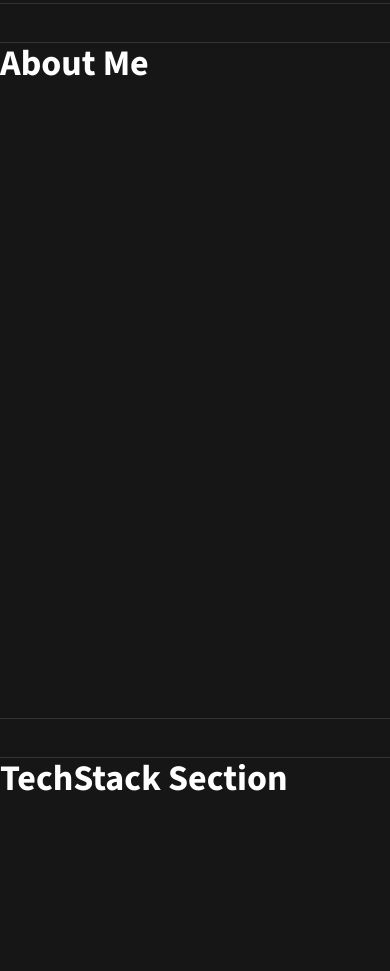
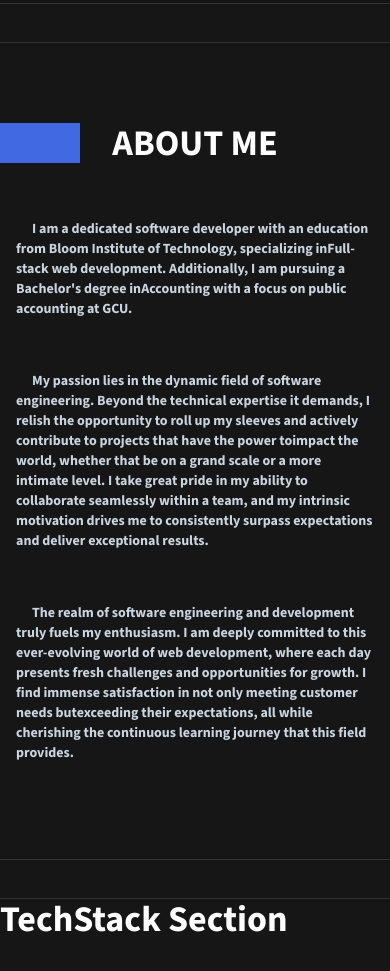
Before and after one commit to JL1172/portfolio-3, a React (Vite) app: page / in a window 390 px wide. Shown: the part 1340-2311 px from the top of the page. Built offline with nearby package versions, Linux system fonts and the light colour scheme.

Commit message:
almost done about me section at least on mobile need to head to doing for desktop

```diff
--- a/src/pages/About.tsx
+++ b/src/pages/About.tsx
@@ -1,11 +1,67 @@
-import { useContext } from "react";
+import { ReactElement, useContext, useEffect } from "react";
 import { GlobalContext } from "../contexts/GlobalContext";
-
+import { aboutMeData } from "../resources/about-me-data";
+import "../styles/about.css";
 export default function AboutSection() {
-    const ctx = useContext(GlobalContext);
-    return (
-        <div className={`text-white text-4xl flex bg-custom-main outline-2 outline-custom-main m-h-80dvh w-full mt-10 ${ctx?.isDim ? "brightness-25":"brightness-100"}`}>
-            About Me
-        </div>
-    )
+  const ctx = useContext(GlobalContext);
+  useEffect(() => {
+    const observerOne = new IntersectionObserver((entries) => {
+      entries.forEach((entry) => {
+        if (entry.isIntersecting) {
+          entry.target.classList.add("intersection-visible");
+        } else {
+        //   entry.target.classList.remove("intersection-visible");
+        }
+      });
+    });
+    const observerTwo = new IntersectionObserver((entries) => {
+      entries.forEach((entry) => {
+        if (entry.isIntersecting) {
+          entry.target.classList.add("intersection-visible-two");
+        } else {
+        //   entry.target.classList.remove("intersection-visible-two");
+        }
+      });
+    });
+    const observerThree = new IntersectionObserver((entries) => {
+      entries.forEach((entry) => {
+        if (entry.isIntersecting) {
+          entry.target.classList.add("intersection-visible-three");
+        } else {
+        //   entry.target.classList.remove("intersection-visible-three");
+        }
+      });
+    });
+    const observerFour = new IntersectionObserver((entries) => {
+        entries.forEach(entry => {
+            if (entry.isIntersecting) {
+                entry.target.classList.add("heading-visible")
+            }
+        })
+    })
+    const descriptionOne = document.querySelectorAll(".intersection-invisible");
+    descriptionOne.forEach((element) => observerOne.observe(element));
+    const descriptionTwo = document.querySelectorAll(
+      ".intersection-invisible-two"
+    );
+    descriptionTwo.forEach((element) => observerTwo.observe(element));
+    const descriptionThree = document.querySelectorAll(
+      ".intersection-invisible-three"
+    );
+    descriptionThree.forEach((element) => observerThree.observe(element));
+    const heading = document.querySelectorAll(".heading-invisible");
+    heading.forEach(element=> observerFour.observe(element))
+  }, []);
+  return (
+    <div
+      className={`relative text-white flex flex-col items-center bg-custom-main outline-custom-main m-h-80dvh h-auto w-full mt-10 ${
+        ctx?.isDim ? "brightness-25" : "brightness-100"
+      }`}
+    >
+      <div className="text-4xl mt-20 heading-invisible">ABOUT ME</div>
+      {aboutMeData.map((n: Record<string, ReactElement>) => {
+        return n.content;
+      })}
+    </div>
+  );
 }
--- /dev/null
+++ b/src/resources/about-me-data.tsx
@@ -0,0 +1,45 @@
+import { ReactElement } from "react";
+
+export const aboutMeData: Record<string, ReactElement>[] = [
+  {
+    content: (
+      <div className="text-sm text-slate-300 mt-10 p-4 intersection-invisible">
+        <span className="pl-4"></span>I am a <span className="">dedicated</span>{" "}
+        software developer with an education from Bloom Institute of Technology,
+        specializing in
+        <span className="">Full-stack web development</span>. Additionally, I am
+        pursuing a Bachelor's degree in
+        <span className="">Accounting</span> with a focus on public accounting
+        at GCU.
+      </div>
+    ),
+  },
+  {
+    content: (
+      <div className="text-sm text-slate-300 mt-5 p-4 intersection-invisible-two">
+        <span className="pl-4"></span>My passion lies in the dynamic field of
+        <span className=""> software engineering</span>. Beyond the technical
+        expertise it demands, I relish the opportunity to roll up my sleeves and
+        actively contribute to projects that have the power to
+        <span className="">impact</span> the world, whether that be on a grand
+        scale or a more intimate level. I take great pride in my ability to
+        collaborate seamlessly within a team, and my intrinsic motivation drives
+        me to consistently surpass expectations and deliver exceptional results.
+      </div>
+    ),
+  },
+  {
+    content: (
+      <div className="text-sm text-slate-300 mt-5 p-4 mb-20 intersection-invisible-three">
+        <span className="pl-4"></span>The realm of software engineering and
+        development truly fuels my enthusiasm. I am deeply{" "}
+        <span className="">committed</span> to this ever-evolving world of web
+        development, where each day presents fresh challenges and opportunities
+        for growth. I find immense satisfaction in not only meeting customer
+        needs but
+        <span className="">exceeding</span> their expectations, all while
+        cherishing the continuous learning journey that this field provides.
+      </div>
+    ),
+  },
+];
--- /dev/null
+++ b/src/styles/about.css
@@ -0,0 +1,38 @@
+@keyframes highlight {
+    100% {
+        transform: translateX(1000%);
+        display: none;
+    }
+}
+.intersection-invisible, .intersection-invisible-two, .intersection-invisible-three, .heading-invisible {
+    opacity: 0;
+}
+.intersection-visible {
+    opacity: 1;
+    transition: 1.5s ease-in-out;
+}
+.intersection-visible-two {
+    opacity: 1;
+    transition: 1.5s ease-in-out;
+    transition-delay: 1s;
+}
+.intersection-visible-three {
+    opacity: 1;
+    transition: 1.5s ease-in-out;
+    transition-delay: 1.5s;
+}
+.heading-visible {
+    opacity: 1;
+    color: white;
+}
+.heading-visible::before {
+    content: "";
+    position: absolute;
+    background-color: royalblue;
+    z-index: -1;
+    width: 5rem;
+    height: 2.5rem;
+    left: 0;
+    transform-origin: left;
+    animation: .5s highlight ease-in forwards;
+}
--- a/src/styles/home.css
+++ b/src/styles/home.css
@@ -1,10 +1,12 @@
 @keyframes typewriter {
   0% {
     transform: translateY(-8px);
+    color: dodgerblue;
   }
   100% {
     transform: translateY(0);
     opacity: 1;
+    color: white;
   }
 }
 .w-90p {
```
Also changed, not shown: src/assets/breakpoints.md (deleted, +0 -1 lines).
